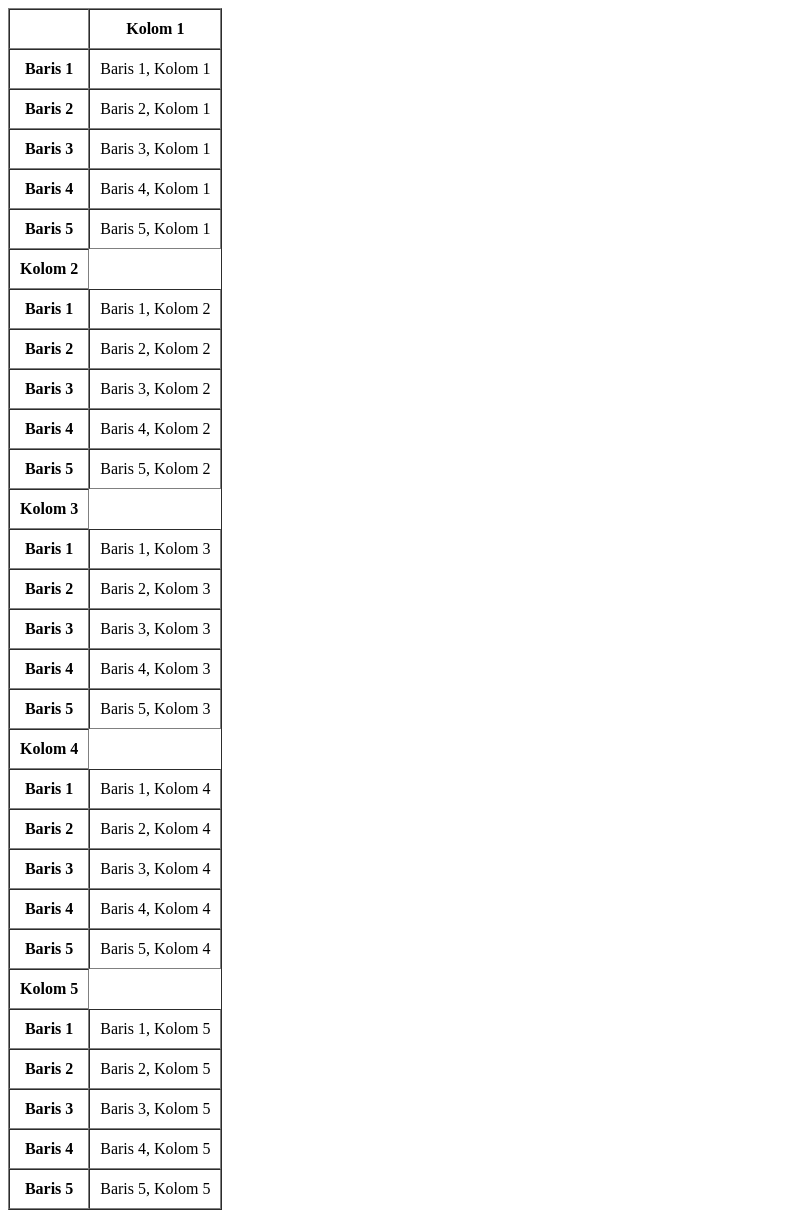
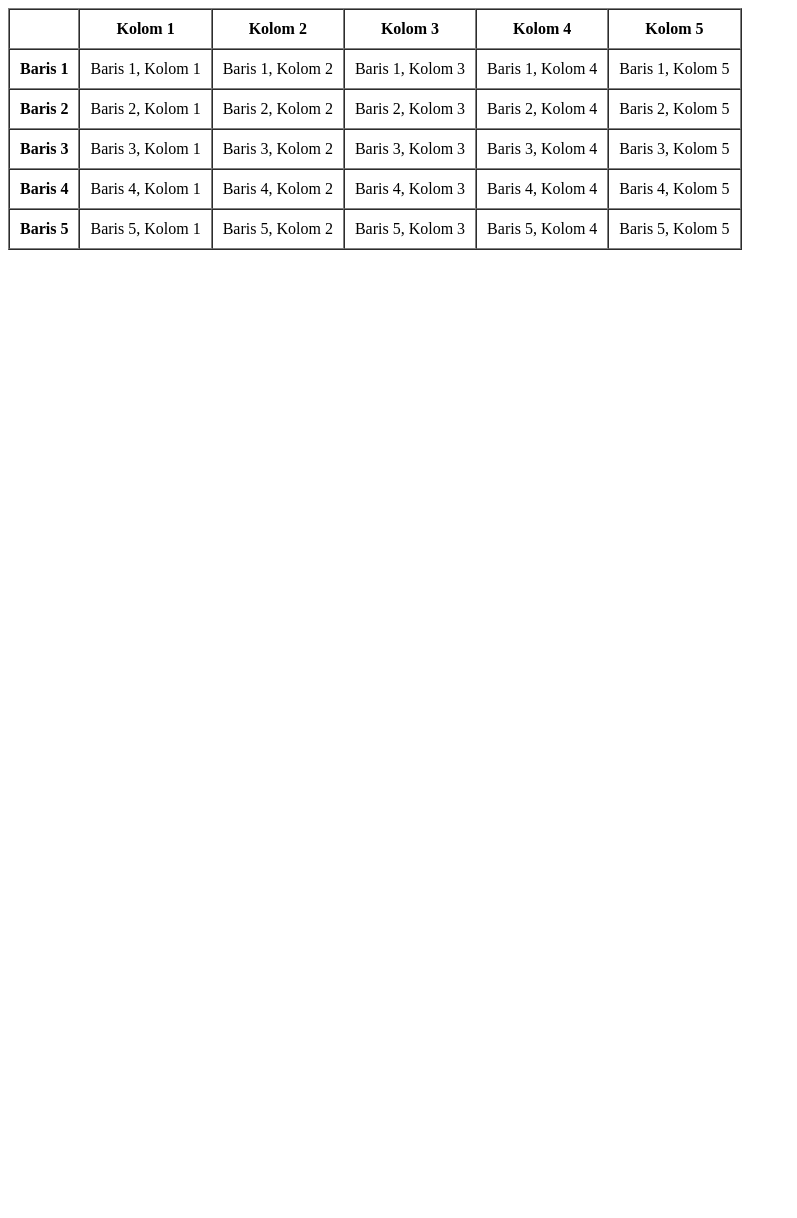
Before and after one commit to MID15/pw2021_203040126, a PHP site: page /latihan1b.php in a window 1280 px wide. Shown: the whole page, without its empty margins (0-797 px from the left). After the commit the page ends 250 px from the top, so only its background shows below. Run offline with PHP 8.4, Linux system fonts and the light colour scheme.

Commit message:
latihan1b

```diff
--- a/praktikum/tugas1/latihan1b.php
+++ b/praktikum/tugas1/latihan1b.php
@@ -17,16 +17,19 @@
     <table border="1" cellspacing="0" cellpadding="10">
         <tr>
             <th>
-                <?php for ($i = 1; $i <= 5; $i++) : ?>
-                    <th>Kolom <?= $i; ?></th>
-                    <?php for ($j = 1; $j <= 5; $j++) : ?>
-                        <tr>
-                            <th>Baris <?= $j ; ?></th>
-                            <td>Baris <?= $j ; ?>, Kolom <?= $i; ?></td>
-                        </tr>
-                    <?php endfor; ?>
-                <?php endfor; ?>
+            <?php for( $i = 1; $i <= 5; $i++ ) : ?>
+                <th>Kolom <?= $i; ?></th>
+            <?php endfor; ?>
+        </tr>
+        <?php for( $j = 1; $j <= 5; $j++ ) : ?>
+        <tr>
+            <th>Baris <?= $j; ?></th>
+            <?php for( $i = 1; $i <= 5; $i++ ) : ?>
+                <td><?= "Baris $j, Kolom $i" ?></td>
+            <?php endfor; ?>
             </th>
+        </tr>
+        <?php endfor; ?>
     </table>
 </body>
 </html>
```
